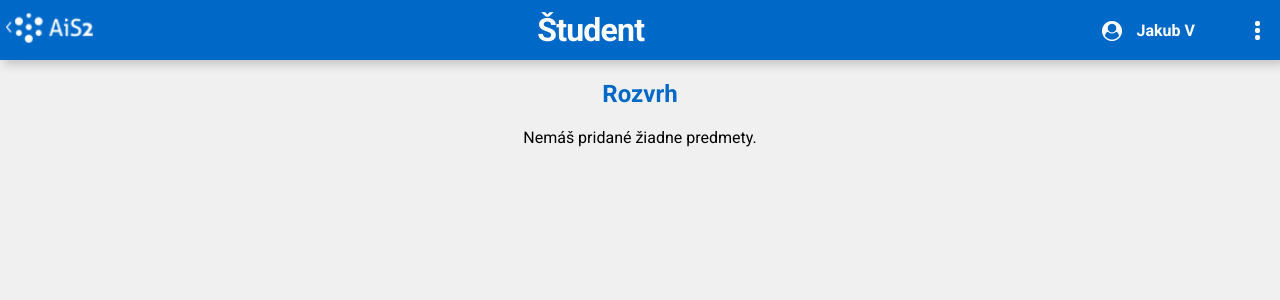
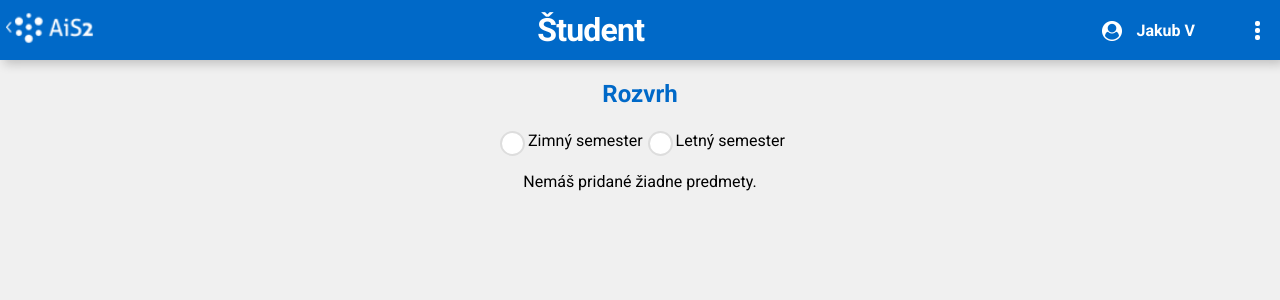
Before and after one commit to JakubVlcak/ft-project, a Vue app in the folder vue_ais/: page /schedule in a window 1280 px wide. Shown: the top 300 px of the page. Built offline with nearby package versions, Linux system fonts and the light colour scheme.

Commit message:
filtered subjects by semester in ScheduleView

```diff
--- a/vue_ais/src/stores/SubjectStore.js
+++ b/vue_ais/src/stores/SubjectStore.js
@@ -13,8 +13,7 @@ export const useSubjectStore = defineStore('subjectStore', {
     filteredSubjects(state) {
       return state.subjects.filter(
         subject =>
-          state.selectedSemester === 'all' ||
-          subject.semester === state.selectedSemester,
+          state.selectedSemester === 'all' || subject.semester === state.selectedSemester
       )
     },
     filteredPP() {
--- a/vue_ais/src/views/ScheduleView.vue
+++ b/vue_ais/src/views/ScheduleView.vue
@@ -1,40 +1,34 @@
-<script>
-import TheHeader from '@/components/TheHeader.vue'
-import { useSubjectStore } from '@/stores/SubjectStore'
-
-export default {
-  components: {
-    TheHeader,
-  },
-  data() {
-    return {
-      expandedSubject: null,
-    };
-  },
-  computed: {
-    addedSubjectDetails() {
-      const subjectStore = useSubjectStore();
-      return subjectStore.addedSubjectDetails;
-    },
-  },
-  methods: {
-    toggleSubject(subjectTitle) {
-      this.expandedSubject = this.expandedSubject === subjectTitle ? null : subjectTitle;
-    },
-  },
-}
-
-</script>
 
 <template>
   <TheHeader />
   <div class="added-subjects">
     <h2>Rozvrh</h2>
+    <form>
+      <input
+        type="radio"
+        id="option2"
+        name="semester"
+        value="ZS"
+        class="checkbox-round"
+        v-model="selectedSemester"
+      />
+      <label>Zimný semester</label>
+      <input
+        type="radio"
+        id="option3"
+        name="semester"
+        value="LS"
+        class="checkbox-round"
+        v-model="selectedSemester"
+      />
+      <label>Letný semester</label>
+
+    </form>
     <div v-if="addedSubjectDetails.length === 0">
       <p>Nemáš pridané žiadne predmety.</p>
     </div>
     <ul v-else>
-      <li v-for="(subject, index) in addedSubjectDetails" :key="index" @click="toggleSubject(subject.title)">
+      <li v-for="(subject, index) in filteredAddedSubjects" :key="index" @click="toggleSubject(subject.title)">
         <strong>{{ subject.title }}</strong> - {{ subject.popis }} ({{ subject.credity }} Kredity)
 
         <div v-if="expandedSubject === subject.title && subject.times">
@@ -49,6 +43,54 @@ export default {
   </div>
 </template>
 
+<script>
+import TheHeader from '@/components/TheHeader.vue'
+import { useSubjectStore } from '@/stores/SubjectStore'
+
+export default {
+  components: {
+    TheHeader,
+  },
+  data() {
+    const subjectStore = useSubjectStore()
+    return {
+      expandedSubject: null,
+      subjectStore
+    };
+  },
+  computed: {
+    selectedSemester: {
+      get() {
+        return this.subjectStore.selectedSemester
+      },
+      set(value) {
+        this.subjectStore.selectedSemester = value
+      },
+    },
+
+    addedSubjectDetails() {
+      const subjectStore = useSubjectStore();
+      return subjectStore.addedSubjectDetails;
+    },
+    filteredAddedSubjects() {
+      // Filter by semester
+      if (this.selectedSemester === 'all') {
+        return this.addedSubjectDetails
+      }
+      return this.addedSubjectDetails.filter(
+        subject => subject.semester === this.selectedSemester
+      )
+    },
+
+  },
+  methods: {
+    toggleSubject(subjectTitle) {
+      this.expandedSubject = this.expandedSubject === subjectTitle ? null : subjectTitle;
+    },
+  },
+}
+
+</script>
 
 <style scoped>
 .added-subjects {
@@ -85,5 +127,25 @@ li:hover {
   border-radius: 3px;
   margin: 3px 0;
 }
+.checkbox-round {
+  width: 25px;
+  height: 25px;
+  background-color: white;
+  border-radius: 50%;
+  vertical-align: middle;
+  border: 2px solid #ddd;
+  appearance: none;
+  -webkit-appearance: none;
+  outline: none;
+  cursor: pointer;
+}
 
+.checkbox-round:checked {
+  background-color: #ff576d;
+}
+form {
+  display: center;
+  flex-direction: row-reverse;
+  justify-content: flex-start;
+}
 </style>
--- a/vue_ais/src/views/SubjectsView.vue
+++ b/vue_ais/src/views/SubjectsView.vue
@@ -8,8 +8,6 @@
       <label>Letný semester</label>
       <input
         type="radio"
-        id="option3"
-        name="semester"
         value="LS"
         class="checkbox-round"
         v-model="selectedSemester"
@@ -18,8 +16,6 @@
       <label>Zimný semester</label>
       <input
         type="radio"
-        id="option2"
-        name="semester"
         value="ZS"
         class="checkbox-round"
         v-model="selectedSemester"
@@ -28,8 +24,6 @@
       <label>Celý rok</label>
       <input
         type="radio"
-        id="option1"
-        name="semester"
         value="all"
         class="checkbox-round"
         v-model="selectedSemester"
```
